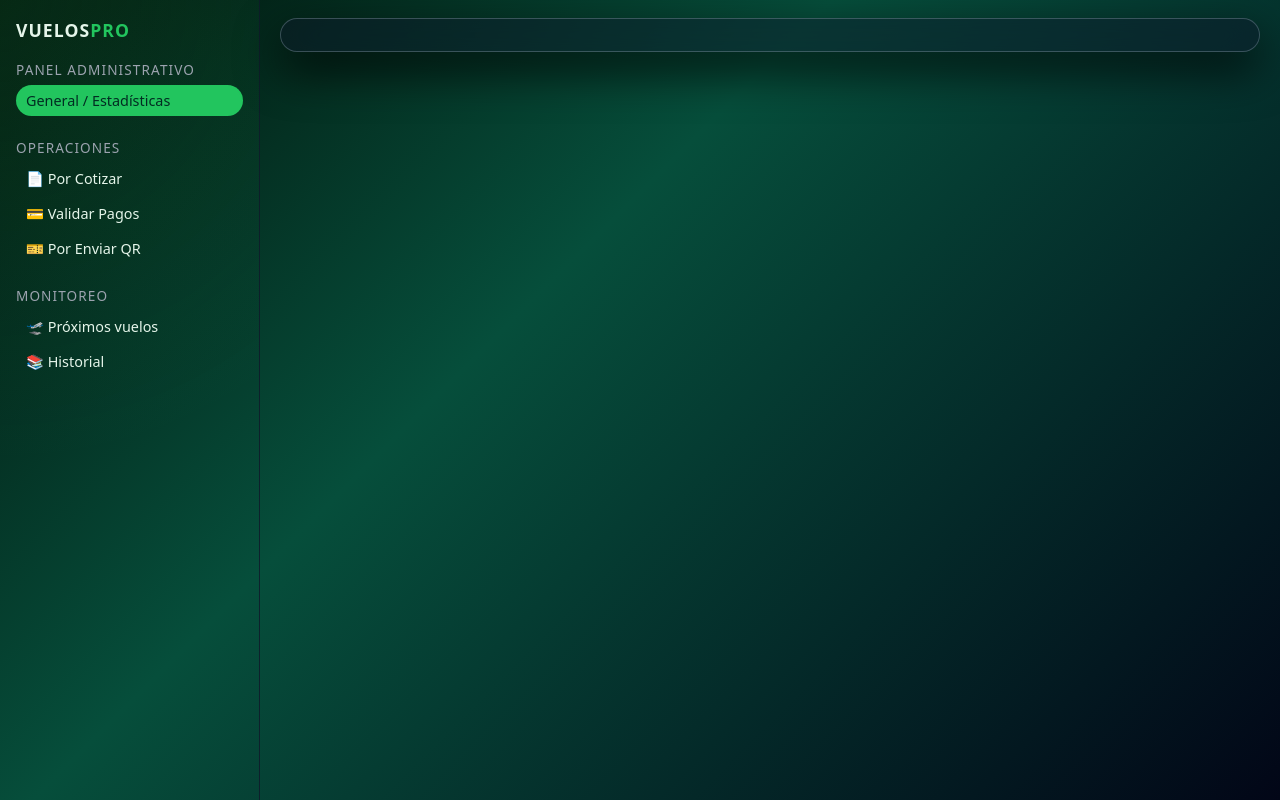
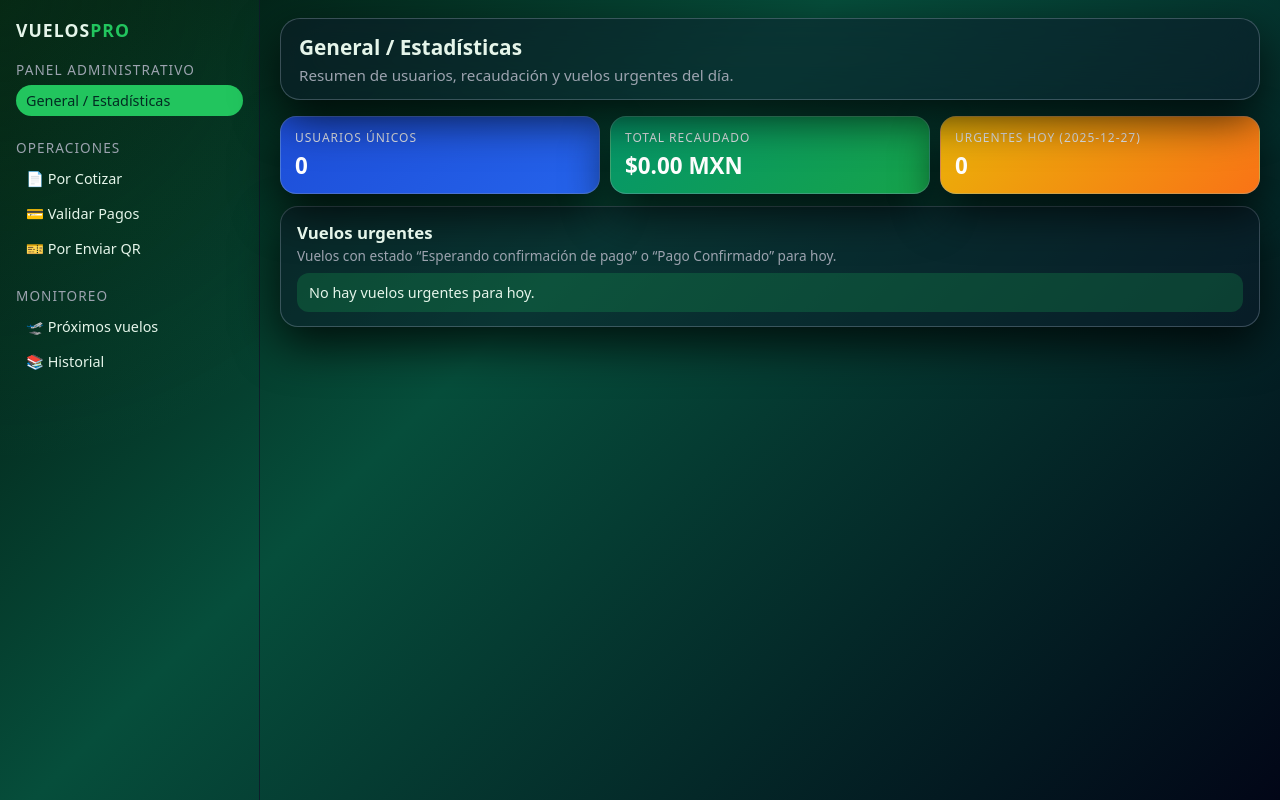
Before and after one commit to Hdpjiax/bot_tg, a Flask app: page / in a window 1280 px wide. Run offline with Flask 3, Linux system fonts and the light colour scheme; data that the repository does not hold is empty.

Commit message:
Update general.html

```diff
--- a/dashboard/templates/general.html
+++ b/dashboard/templates/general.html
@@ -1,12 +1,9 @@
 {% extends "base.html" %}
 
-{% block content %}
-<div class="page-header">
-  <h1>General / Estadísticas</h1>
-  <p>Resumen de usuarios, recaudación y vuelos urgentes del día.</p>
-</div>
+{% block titulo %}General / Estadísticas{% endblock %}
+{% block subtitulo %}Resumen de usuarios, recaudación y vuelos urgentes del día.{% endblock %}
 
-<!-- BANNERS -->
+{% block contenido %}
 <div class="cards-row">
   <div class="info-card info-card--blue">
     <div class="info-card__label">Usuarios únicos</div>
@@ -26,7 +23,6 @@
   </div>
 </div>
 
-<!-- PANEL URGENTES -->
 <div class="panel">
   <div class="panel__header">
     <div>
```
